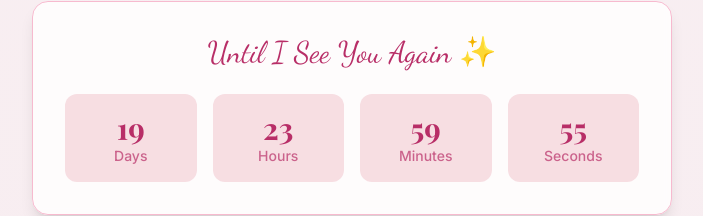
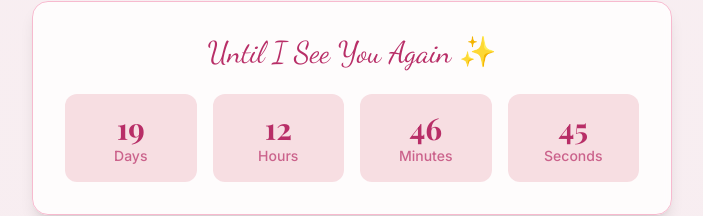
Before and after one commit to abhipad13/vivi-love-countdown, a React (Vite) app: page / in a window 1280 px wide. Shown: the part 4786-5002 px from the top of the page, without its empty margins (288-991 px from the left). Built offline with nearby package versions, Linux system fonts and the light colour scheme.

Commit message:
Update countdown timer target
Update the countdown timer to target August 21st at 1 PM for the meeting time.

```diff
--- a/src/components/CountdownTimer.tsx
+++ b/src/components/CountdownTimer.tsx
@@ -9,9 +9,8 @@ const CountdownTimer = () => {
   });
 
   useEffect(() => {
-    // Calculate target date (20 days from now)
-    const targetDate = new Date();
-    targetDate.setDate(targetDate.getDate() + 20);
+    // Target date: August 21st at 1 PM
+    const targetDate = new Date('2025-08-21T13:00:00');
 
     const timer = setInterval(() => {
       const now = new Date().getTime();
```
